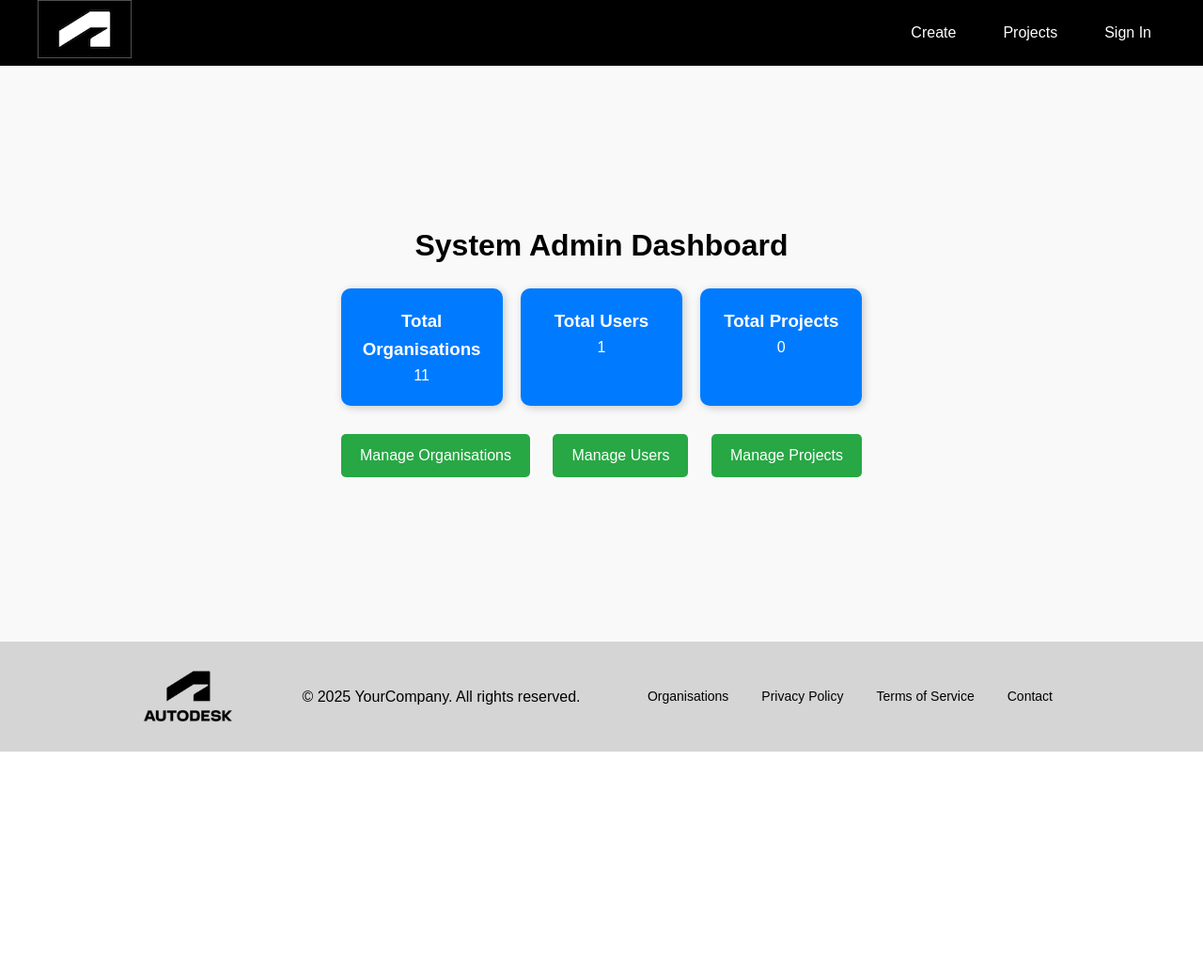
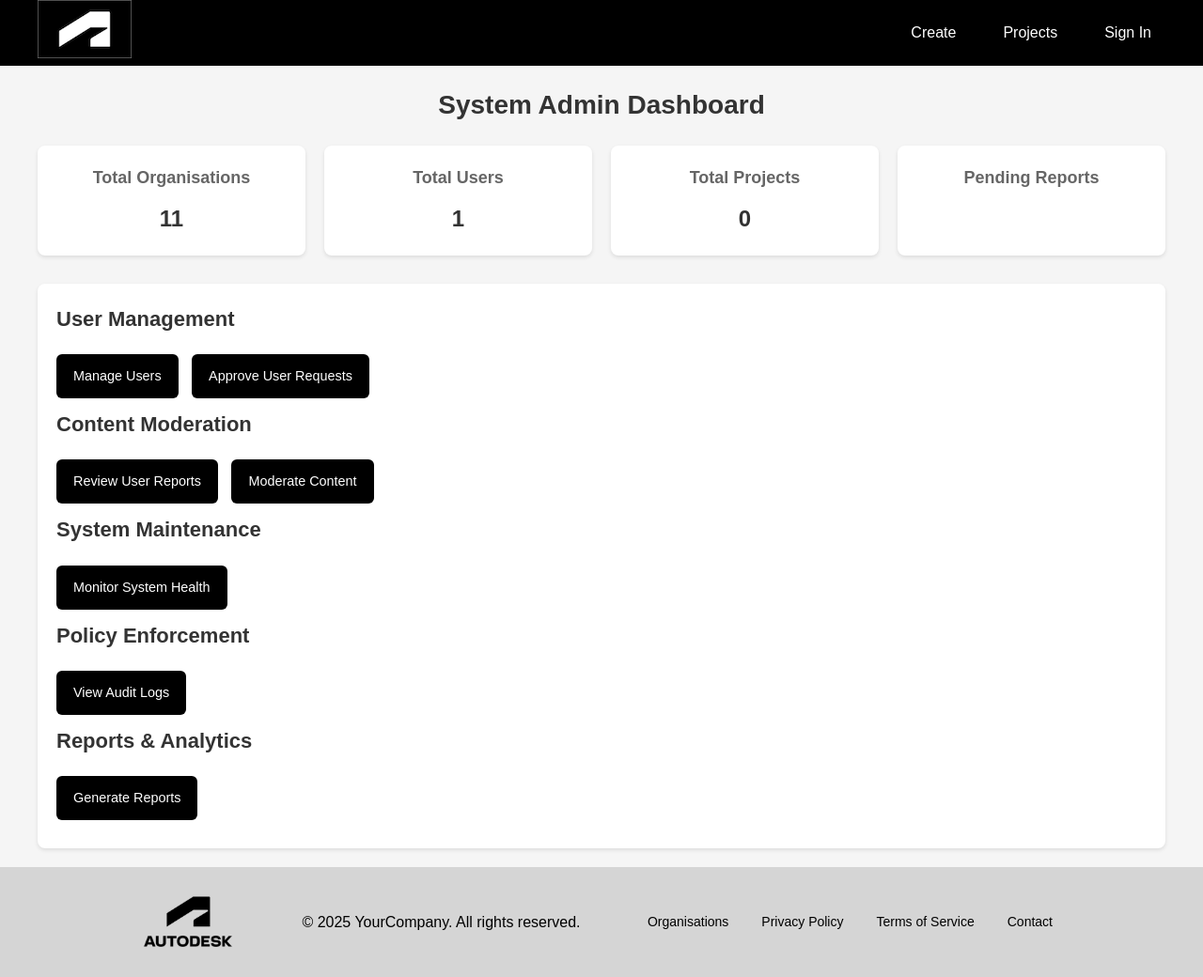
Before and after one commit to nadia-sn3/Auto-Desk-Project, a PHP site: page /system-admin-home.php in a window 1280 px wide. Shown: the whole page at 94% size. Before the commit the page ends 800 px from the top, so only its background shows below. Run offline with PHP 8.4, Linux system fonts and the light colour scheme; data comes from the database, SQL or seed files in the repository; data that the repository does not hold is empty.

Commit message:
admin dashboard page creation, manage user connection

```diff
--- a/style/system-home-admin.css
+++ b/style/system-home-admin.css
@@ -1,39 +1,92 @@
+body {
+    font-family: Arial, sans-serif;
+    background-color: #f5f5f5;
+    margin: 0;
+    padding: 0;
+}
+
 .dashboard-container {
-    max-width: 900px;
-    margin: auto;
-    text-align: center;
+    display: flex;
+    flex-direction: column;
+    align-items: center;
     padding: 20px;
 }
 
+h1 {
+    font-size: 28px;
+    color: #333;
+    margin-bottom: 20px;
+}
+
 .dashboard-stats {
-    display: flex;
-    justify-content: space-around;
-    margin: 20px 0;
+    display: grid;
+    grid-template-columns: repeat(auto-fit, minmax(200px, 1fr));
+    gap: 20px;
+    width: 100%;
+    max-width: 1200px;
 }
 
 .stat-card {
-    background: #007bff;
-    color: white;
+    background-color: #ffffff;
     padding: 20px;
-    border-radius: 10px;
-    width: 30%;
-    box-shadow: 2px 2px 10px rgba(0, 0, 0, 0.2);
+    border-radius: 8px;
+    box-shadow: 0 2px 4px rgba(0, 0, 0, 0.1);
+    text-align: center;
+}
+
+.stat-card h3 {
+    font-size: 18px;
+    color: #666;
+    margin-bottom: 10px;
+}
+
+.stat-card p {
+    font-size: 24px;
+    font-weight: bold;
+    color: #333;
 }
 
 .admin-actions {
-    margin-top: 20px;
+    width: 100%;
+    max-width: 1200px;
+    margin-top: 30px;
+    padding: 20px;
+    background-color: #fff;
+    border-radius: 8px;
+    box-shadow: 0 2px 4px rgba(0, 0, 0, 0.1);
 }
 
-.btn {
-    display: inline-block;
-    margin: 10px;
-    padding: 10px 20px;
-    color: white;
-    background: #28a745;
-    text-decoration: none;
-    border-radius: 5px;
+.admin-actions h2 {
+    font-size: 22px;
+    color: #333;
+    margin-bottom: 15px;
 }
 
-.btn:hover {
-    background: #218838;
+.admin-actions a {
+    display: inline-block;
+    margin: 5px 10px 10px 0;
+    padding: 10px 16px;
+    border-radius: 6px;
+    font-size: 0.9rem;
+    font-weight: 500;
+    text-align: center;
+    text-decoration: none;
+    transition: background-color 0.3s ease, color 0.3s ease;
+    background-color: #000;
+    color: #fff;
+    border: 2px solid transparent;
 }
+
+.admin-actions a:hover {
+    background-color: #333;
+}
+
+@media (max-width: 768px) {
+    .dashboard-stats {
+        grid-template-columns: repeat(auto-fit, minmax(150px, 1fr));
+    }
+
+    .admin-actions {
+        padding: 15px;
+    }
+}
--- a/system-admin-home.php
+++ b/system-admin-home.php
@@ -47,12 +47,29 @@
                 <h3>Total Projects</h3>
                 <p><?php echo $projectCount; ?></p>
             </div>
+            <div class="stat-card">
+                <h3>Pending Reports</h3>
+                <p><?php echo $reportedIssues; ?></p>
+            </div>
         </div>
 
         <div class="admin-actions">
-            <a href="manage-organisations.php" class="btn">Manage Organisations</a>
+            <h2>User Management</h2>
             <a href="manage-users.php" class="btn">Manage Users</a>
-            <a href="manage-projects.php" class="btn">Manage Projects</a>
+            <a href="approve-users.php" class="btn">Approve User Requests</a>
+
+            <h2>Content Moderation</h2>
+            <a href="review-reports.php" class="btn">Review User Reports</a>
+            <a href="moderate-content.php" class="btn">Moderate Content</a>
+
+            <h2>System Maintenance</h2>
+            <a href="system-status.php" class="btn">Monitor System Health</a>
+
+            <h2>Policy Enforcement</h2>
+            <a href="audit-logs.php" class="btn">View Audit Logs</a>
+
+            <h2>Reports & Analytics</h2>
+            <a href="generate-reports.php" class="btn">Generate Reports</a>
         </div>
     </div>
 
```
Also changed, not shown: manage-users.php (added, +58 -0 lines).
